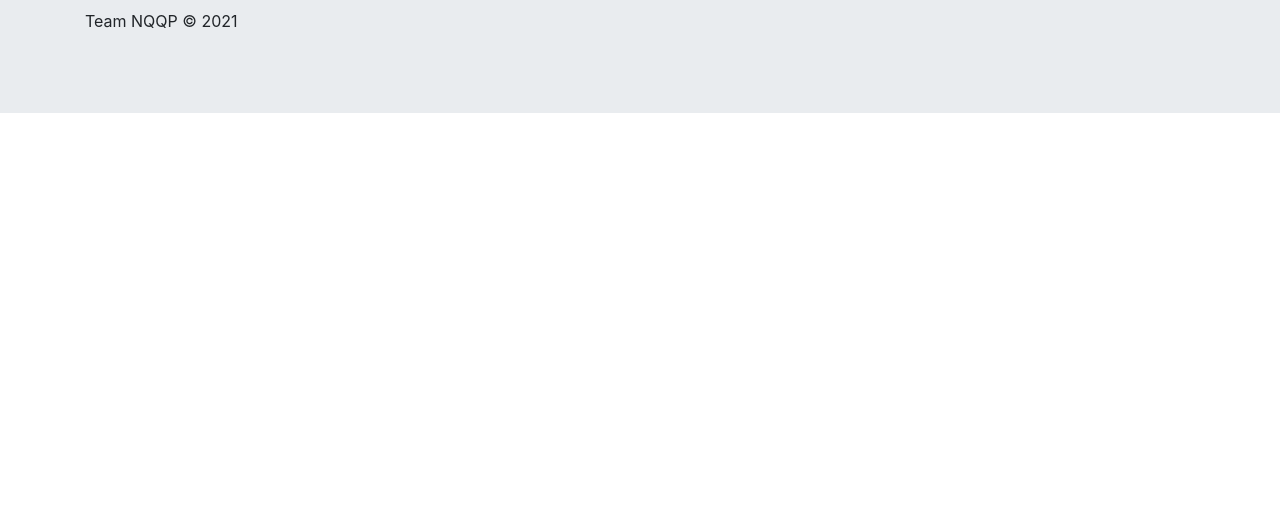
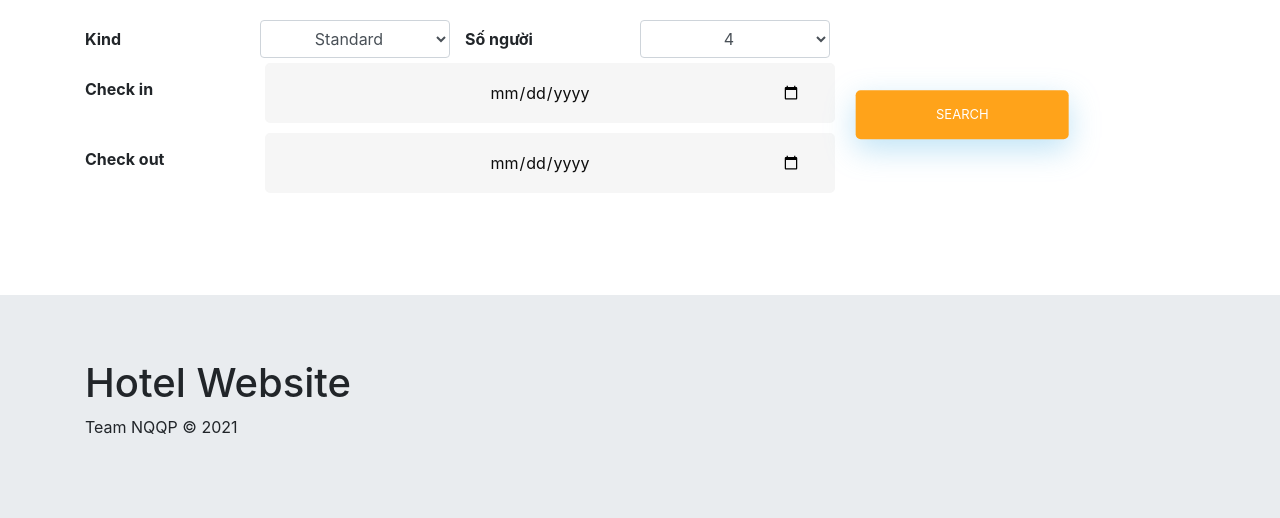
Before and after one commit to ttken01/HotelManager, a Flask app: page / in a window 1280 px wide. Shown: the part 894-1412 px from the top of the page. Before the commit the page ends 1199 px from the top, so only its background shows below. Run offline with Flask 2, Linux system fonts and the light colour scheme; data comes from the database, SQL or seed files in the repository; some libraries are stand-ins or nearby versions.

Commit message:
update search room

```diff
--- a/hotelapp/__init__.py
+++ b/hotelapp/__init__.py
@@ -7,7 +7,7 @@ from flask_babelex import Babel
 
 app = Flask(__name__)
 app.secret_key = 'alfdsjkbgaksjfjksdgakldg21432543@#$@#'
-app.config["SQLALCHEMY_DATABASE_URI"] = "mysql+pymysql://root:230801@localhost/hotelapp?charset=utf8mb4"
+app.config["SQLALCHEMY_DATABASE_URI"] = "mysql+pymysql://root:12345678@localhost/hotelapp?charset=utf8mb4"
 app.config["SQLALCHEMY_TRACK_MODIFICATIONS"] = True
 app.config['PAGE_SIZE'] = 8
 
--- a/hotelapp/static/css/style.css
+++ b/hotelapp/static/css/style.css
@@ -83,7 +83,8 @@ h2.active {
 /* FORM TYPOGRAPHY*/
 
 input[type=button], input[type=submit], input[type=reset]  {
-  background-color: #56baed;
+  background-color:  #ffa31a
+;
   border: none;
   color: white;
   padding: 15px 80px;
@@ -275,3 +276,20 @@ input[type=text]:placeholder {
       <link href="//maxcdn.bootstrapcdn.com/bootstrap/4.0.0/css/bootstrap.min.css" rel="stylesheet" id="bootstrap-css">
       <script src="//maxcdn.bootstrapcdn.com/bootstrap/4.0.0/js/bootstrap.min.js"></script>
       <script src="//cdnjs.cloudflare.com/ajax/libs/jquery/3.2.1/jquery.min.js"></script> */
+
+
+
+.carousel-item{
+}
+.carousel-item >img {
+  height:800px;
+}
+.form-search{
+  position: relative;
+}
+.btn-submit{
+  position: absolute  !important;
+  top:50%;
+  right: 0;
+  transform: translate(-50%,-50%);
+}
--- a/hotelapp/templates/index.html
+++ b/hotelapp/templates/index.html
@@ -1,38 +1,52 @@
 {% extends 'layout/base.html' %}
 
 {% block title %}Trang Chu{% endblock %}
+{% block background %}
+<div id="carouselExampleSlidesOnly" class="carousel slide" data-ride="carousel">
+  <div class="carousel-inner">
+    <div class="carousel-item active">
+      <img class="d-block w-100" src="https://images.unsplash.com/photo-1564501049412-61c2a3083791?ixlib=rb-1.2.1&ixid=MnwxMjA3fDB8MHxzZWFyY2h8MTB8fGhvdGVsfGVufDB8fDB8fA%3D%3D&w=1000&q=80 "  alt="First slide">
+    </div>
+    <div class="carousel-item">
+      <img class="d-block w-100" src="https://i.pinimg.com/originals/24/71/dc/2471dc26a5996f7102394061d105bf75.jpg" alt="Second slide">
+    </div>
+    <div class="carousel-item">
+      <img class="d-block w-100" src="https://wallpaperaccess.com/full/2690549.jpg" alt="Third slide">
+    </div>
+  </div>
 
+</div>
+{% endblock %}
 {% block content %}
-<h1 class="subject">CHAO MUNG CAC BAN DEN VOI TRANG CHU</h1>
 
 <br><br>
-<form action="{{ url_for('home') }}" method="post">
-    <h2 class="title-anchor">Make a reservation</h2>
-    <div class="form-group">
-        <lable for="kind">Kind</lable>
-        <select name="kind" class="form-control" id="kind">
+<form class="form-search" action="{{ url_for('home') }}" method="post">
+    <div class="row align-items-center">
+        <lable for="kind" class="col-md-2 font-weight-bold">Kind</lable>
+        <select name="kind" class="form-control col-md-2" id="kind">
             {% for c in kind %}
                 <option class="lt" value="{{ c.id }}">{{c.name}}</option>
             {% endfor %}
         </select>
-    </div>
-    <div class="form-group">
-        <div><lable for="startdate">Ngày</lable></div>
-        <input type="date" class="arrival" id="startdate" name="startdate">
-    </div>
-    <div class="form-group">
-        <div><lable for="enddate">Đến ngày</lable></div>
-        <input type="date" class="arrival" id="enddate" name="enddate">
-    </div>
-    <div class="form-group">
-        <lable for="amount">Số người</lable>
-        <select class="form-control" name="amount" id="amount">
+        <lable for="amount" class="font-weight-bold col-md-2">Số người</lable>
+        <select class="form-control col-md-2" name="amount" id="amount">
                 <option value="2">4</option>
                 <option value="4">2</option>
                 <option value="6">6</option>
         </select>
     </div>
-        <input type="submit" class="btn btn-success" value="Search">
+    <div class="row align-items-center">
+        <label for="startdate" class=" font-weight-bold col-md-2">Check in</label>
+        <input type="date" class="arrival col-md-6" id="startdate" name="startdate">
+    </div>
+    <div class="row align-items-center">
+        <label for="enddate" class="font-weight-bold col-md-2">Check out</label>
+        <input type="date" class="arrival col-md-6" id="enddate" name="enddate">
+    </div>
+    <div class="row">
+            <div class="col-md-3"></div>
+            <input type="submit" class="btn  btn-submit" value="Search">
+    </div>
 
 </form>
 <br><br>
--- a/hotelapp/templates/layout/base.html
+++ b/hotelapp/templates/layout/base.html
@@ -20,7 +20,10 @@
     {% block header %}
         {% include 'layout/header.html' %}
     {% endblock %}
+    {%block background%}
+        {% endblock %}
     <div class="container">
+
     {% block content %}
 
     {% endblock %}
```
Also changed, not shown: hotelapp/models.py (+9 -0 lines).
